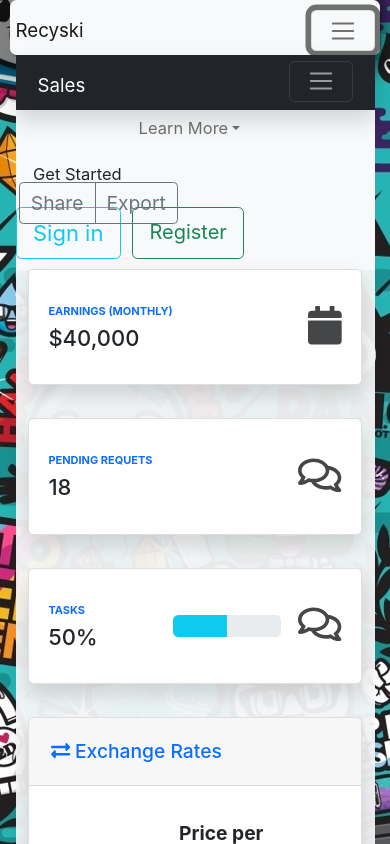
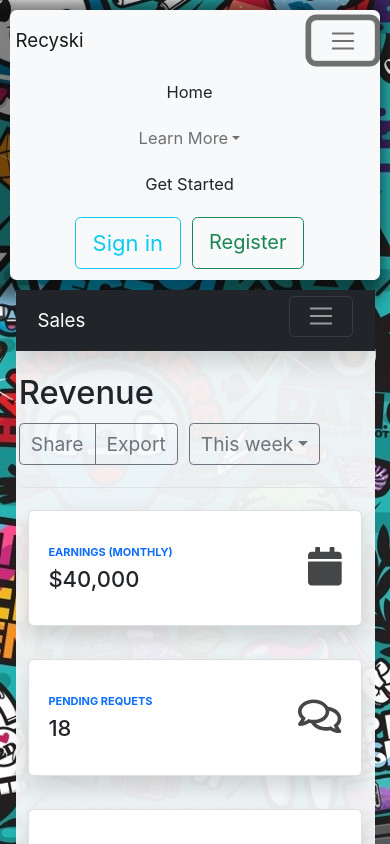
Before and after one commit to Osiroski/Recyski_Frontend, a React (Create React App) app: page /sales in a window 390 px wide. Both pictures are taken after a click on the button 342 px from the left and 30 px from the top of the page. Shown: the top 844 px of the page. Built offline with nearby package versions, Linux system fonts and the light colour scheme.

Commit message:
Fixed Navbar

```diff
--- a/src/Components/Navbar/Nabar.tsx
+++ b/src/Components/Navbar/Nabar.tsx
@@ -1,14 +1,12 @@
-import { Container, Nav, NavItem,Image } from 'react-bootstrap'
-import DropdownToggle from 'react-bootstrap/esm/DropdownToggle';
+import { Container, Navbar, NavItem,Image, Nav, Dropdown } from 'react-bootstrap'
 import NavbarCollapse from 'react-bootstrap/esm/NavbarCollapse';
 import NavbarToggle from 'react-bootstrap/esm/NavbarToggle';
+import { NavLink } from 'react-router-dom';
+import bamboo from '../../assets/bamboo.jpg'
 import { useSelector } from 'react-redux';
-import bamboo from '../../assets/bamboo.jpg'
-
-
-import { NavLink } from 'react-router-dom';
 import { RootState } from '../../redux/store/store';
 import './Navbar.css'
+
 
 const Navigation = () => {
     const state = useSelector((state:RootState) => state.user)
@@ -17,42 +15,42 @@ const Navigation = () => {
         window.location.href = '/';
     }
     return (
-        <Nav className="navbar navbar-expand-lg navbar-light bg-light rounded-3 navshadow">
+        <Navbar expand="lg" bg="light" className="rounded-3 navshadow">
             <Container fluid>
-                <a className="navbar-brand" href="/">Recyski</a>
+                <Navbar.Brand href="/">Recyski</Navbar.Brand>
                 <NavbarToggle className="navbar-toggler" type="button" data-bs-toggle="collapse" data-bs-target="#navbarSupportedContent" aria-controls="navbarSupportedContent" aria-expanded="false" aria-label="Toggle navigation">
                     <span className="navbar-toggler-icon"></span>
                 </NavbarToggle>
-                <NavbarCollapse className="collapse navbar-collapse bg-light" id="navbarSupportedContent">
-                    <ul className="navbar-nav me-auto ml-auto mb-2 mb-lg-0">
+                <NavbarCollapse className="collapse bg-light" id="navbarSupportedContent">
+                    <Nav className="me-auto ml-auto mb-2 mb-lg-0 justify-contnet-center">
                         <NavItem className=" mr-2">
                             <NavLink className="btn active" aria-current="page" to="/" >Home</NavLink>
                         </NavItem>
-                        <NavItem className="dropdown mr-2">
-                            <DropdownToggle className="nav-link" variant="outline-sccuess" href="/" id="navbarDropdown" role="button" data-bs-toggle="dropdown" aria-expanded="false" data-bs-auto-close="true">
+                        <Dropdown className="dropdown mr-2">
+                            <Dropdown.Toggle className="nav-link" variant="outline-sccuess" href="/" id="navbarDropdown" role="button" data-bs-toggle="dropdown" aria-expanded="false" data-bs-auto-close="true">
                                 Learn More
-                            </DropdownToggle>
-                            <ul className="dropdown-menu" aria-labelledby="navbarDropdown">
-                                <li><h6 className="dropdown-header">Interests</h6></li>
-                                <li><hr className="dropdown-divider divider" /></li>
-                                <li><a className="dropdown-item fs-m" href="/about" >About Us</a></li>
-                                <li><a className="dropdown-item fs-m" href="/">Another action</a></li>
-                                <li><a className="dropdown-item fs-m" href="/">Something else here</a></li>
-                            </ul>
-                        </NavItem>
+                            </Dropdown.Toggle>
+                            <Dropdown.Menu align={'start'} aria-labelledby="navbarDropdown">
+                                <Dropdown.Header>Interests</Dropdown.Header>
+                                <Dropdown.Divider className=" divider"></Dropdown.Divider>
+                                <Dropdown.Item className=" fs-m" href="/about">About Us</Dropdown.Item>
+                                <Dropdown.Item className=" fs-m" href="/">Another action</Dropdown.Item>
+                                <Dropdown.Item className=" fs-m" href="/">Something else here</Dropdown.Item>
+                            </Dropdown.Menu>
+                        </Dropdown>
                         <NavItem className="mr-2">
                             <NavLink className="btn" to="/" tabIndex={-1}>Get Started</NavLink>
 
                         </NavItem>
-                    </ul>
+                    </Nav>
                     {state.isLoggedin ?
-                        <div className="d-flex mb-2">
+                        <div className="d-flex mb-2 justify-content-center">
                             <Image alt="" className='mr-2' src={bamboo} roundedCircle width={'70'} height={'70'} />
                             <NavLink className="btn btn-lg btn-outline-info me-2" to="/login" onClick={logout}>Log out</NavLink>
 
                         </div>
                         :
-                        <div className="d-flex mb-2">
+                        <div className="d-flex mb-2 justify-content-center">
                             <NavLink className="btn btn-outline-info me-2" to="/login" >Sign in</NavLink>
                             <NavLink className="btn btn-outline-success me-2 fw-2" to="/register">Register</NavLink>
                         </div>
@@ -60,7 +58,7 @@ const Navigation = () => {
                     }
                 </NavbarCollapse>
             </Container>
-        </Nav>
+        </Navbar>
     )
 }
 
--- a/src/Components/Navbar/Navbar.css
+++ b/src/Components/Navbar/Navbar.css
@@ -6,17 +6,28 @@
     border-left: #1641cf solid 2px;
     }
 
+@media(max-width:768px){
+  .navbar .navbar-nav {
+    display: inline-block;
+    float: none;
+  }
+  .navbar .navbar-collapse {
+    text-align: center;
+}
+
 @media (max-width: 40em) {
   .navbar{
     padding-top: 0;
     padding-bottom:0;
-    height: 2.5rem;
+    margin-top: 10px;
   }
   .navbar-brand{
     font-size: 0.85rem;
   }
   .navbar-toggler {
     font-size: 0.85rem;
+  }
+
   }
   .btn.active{
     font-size: 0.75rem;
```
Also changed, not shown: 7 other files (tests, documents, lock files or other folders).
